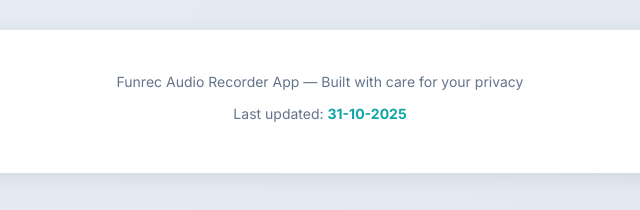
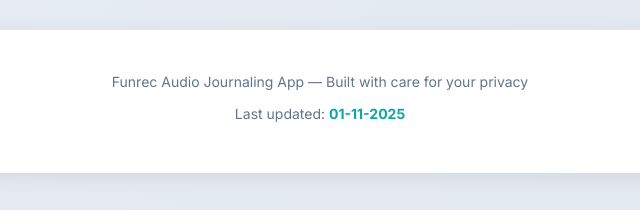
Before and after one commit to codewithbilalahmad/funrec-privacy-policy, a plain HTML site: page index.html in a window 1280 px wide. Shown: the part 2968-3178 px from the top of the page, 320-960 px from the left. Drawn offline with Linux system fonts and the light colour scheme.

Commit message:
Update index.html

```diff
--- a/index.html
+++ b/index.html
@@ -605,8 +605,8 @@
         </div>
 
         <div class="footer">
-            <p>Funrec Audio Recorder App — Built with care for your privacy</p>
-            <p>Last updated: <strong>31-10-2025</strong></p>
+            <p>Funrec Audio Journaling App — Built with care for your privacy</p>
+            <p>Last updated: <strong>01-11-2025</strong></p>
         </div>
     </div>
 
```
